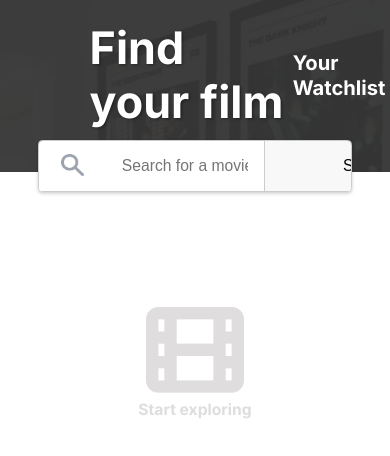
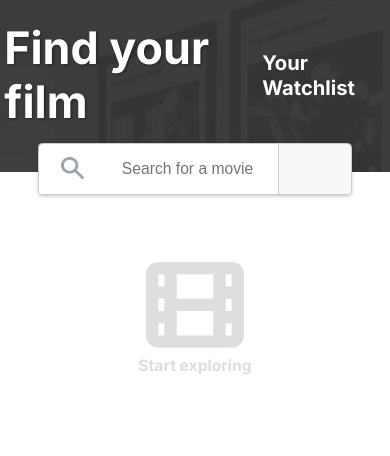
Before and after one commit to Toprak1yu/movie_watchlist, a plain HTML site: page docs/index.html in a window 390 px wide. Drawn offline with Linux system fonts and the light colour scheme.

Commit message:
version 1.6 with responsive design improvements

```diff
--- a/docs/index.css
+++ b/docs/index.css
@@ -201,23 +201,29 @@ a:hover {
     }
     h1 {
         font-size: 4rem;
-        margin-left: 2em;
+        margin-left: 6px;
+    }
+    a {
+        margin-right: 6px;
     }
     .searchbar {
         width: 80%;
-        bottom: -28px;
+        bottom: -32px;
     }
     .searchbar input {
-        max-width: 180px;
+        max-width: 200px;
+    }
+    .searchbar button {
+        text-align: start;
     }
     .first-text {
-        margin-top: 12em;
+        margin-top: 8em;
     }
     .first-text p {
         font-size: 1.4rem;
     }
     .not-found {
-        margin-top: 12em;
+        margin-top: 8em;
     }
     #film-container {
         grid-template-columns: 1fr;
```
